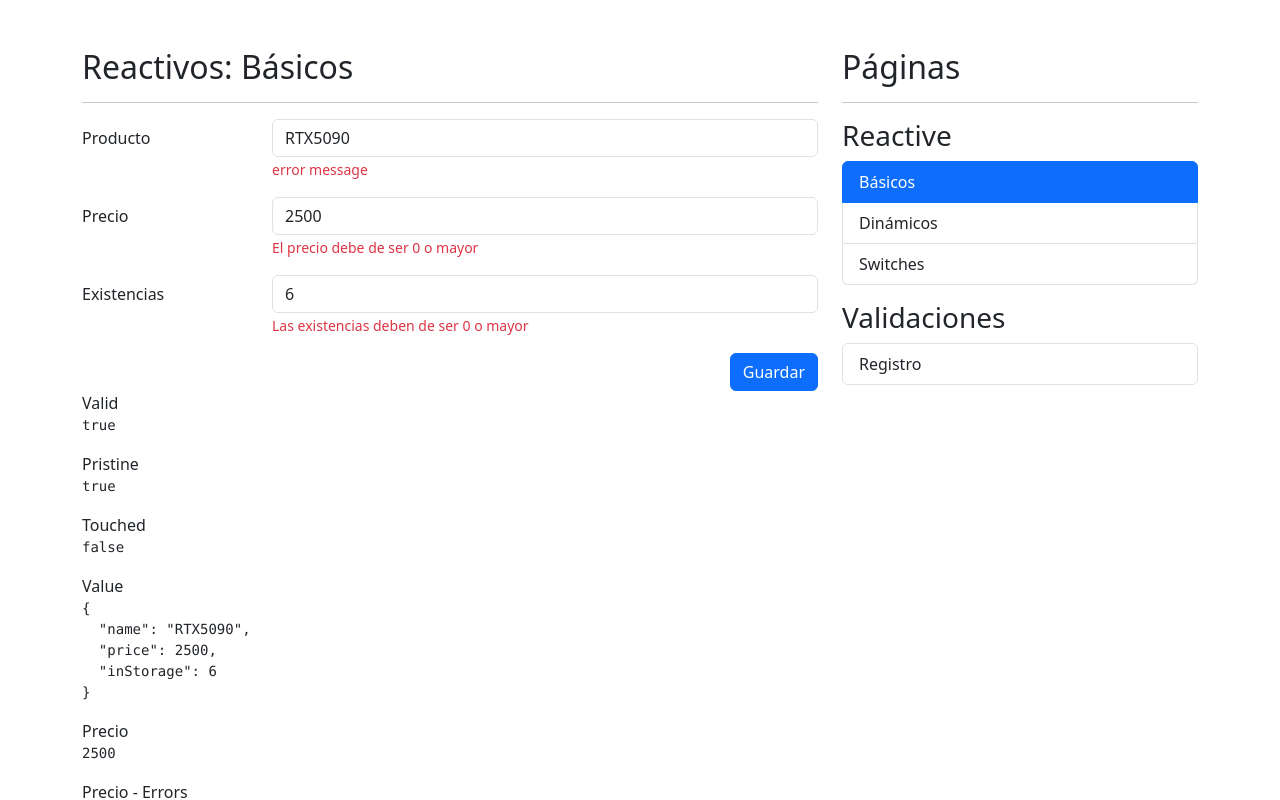
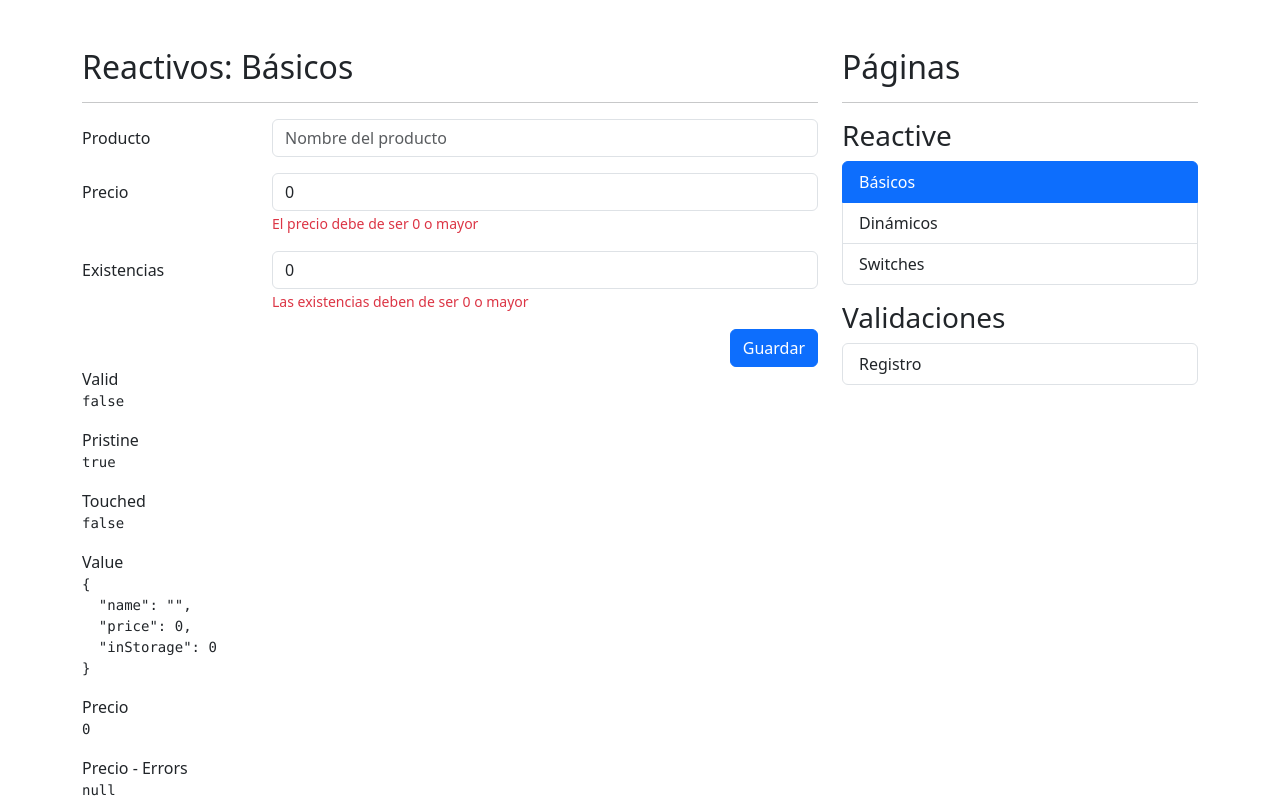
Before and after one commit to JhonatanToba/formsApp, an Angular app: page /reactive/basic in a window 1280 px wide. Shown: the top 800 px of the page. Built offline with nearby package versions, Linux system fonts and the light colour scheme.

Commit message:
Se agregan primeras validaciones de error para los inputs

```diff
--- a/src/app/reactive/pages/basic-page/basic-page.component.html
+++ b/src/app/reactive/pages/basic-page/basic-page.component.html
@@ -16,10 +16,13 @@
                            formControlName="name"
                            placeholder="Nombre del producto">
 
-                    <span class="form-text text-danger">
-                        <!-- Debe de ser de 3 letras -->
-                        error message
+                    <span *ngIf="myForm.controls['name'].getError('required') && myForm.controls['name'].touched" class="form-text text-danger">
+                        Este campo es requerido
                     </span>
+                    <span *ngIf="myForm.controls['name'].getError('minlength') && myForm.controls['name'].touched" class="form-text text-danger">
+                      <!-- Debe de ser de 3 letras -->
+                      Este campo requiere mínimo 3 letras
+                  </span>
                 </div>
             </div>
 
--- a/src/app/reactive/pages/basic-page/basic-page.component.ts
+++ b/src/app/reactive/pages/basic-page/basic-page.component.ts
@@ -30,12 +30,15 @@
   constructor( private fb: FormBuilder){}
 
   ngOnInit(): void {
-    this.myForm.reset( RTX5090 );
+    // this.myForm.reset( RTX5090 );
   }
 
   onSave(): void {
 
     if ( this.myForm.invalid) {
+
+      this.myForm.markAllAsTouched();
+
       return
     }
 
```
